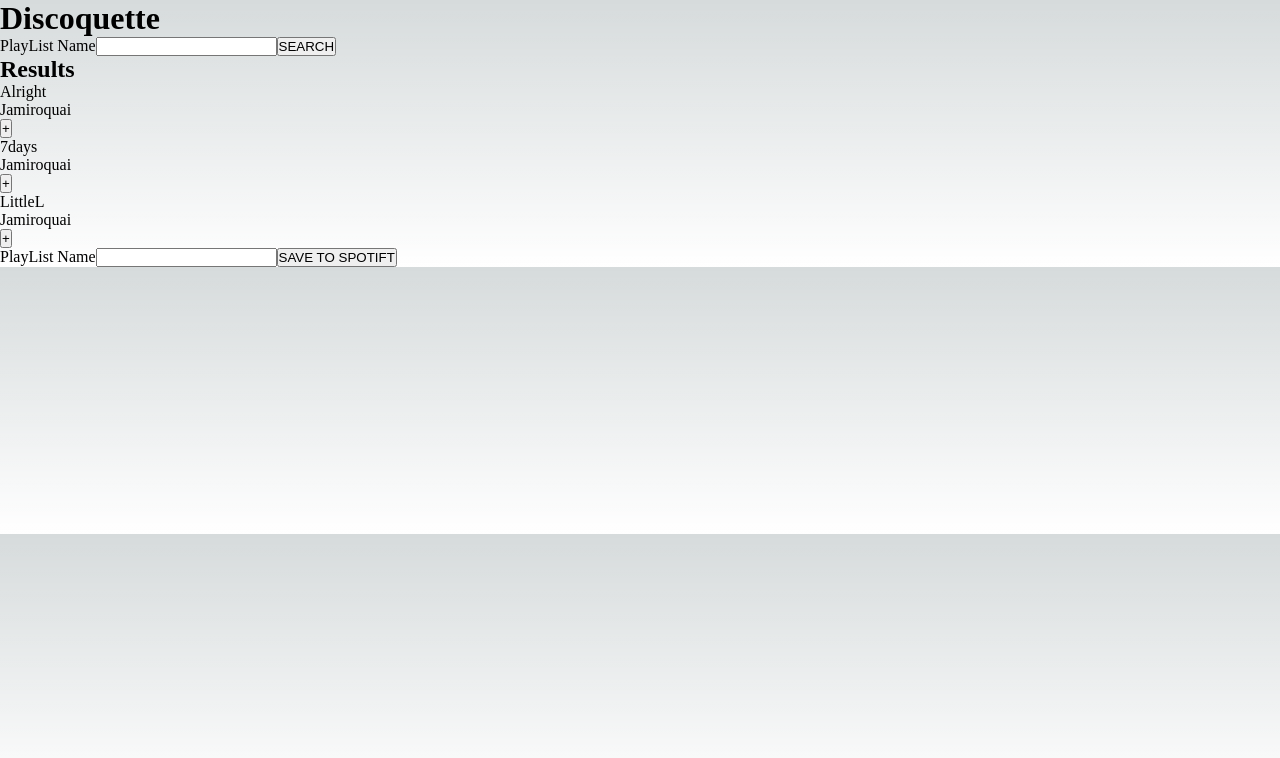
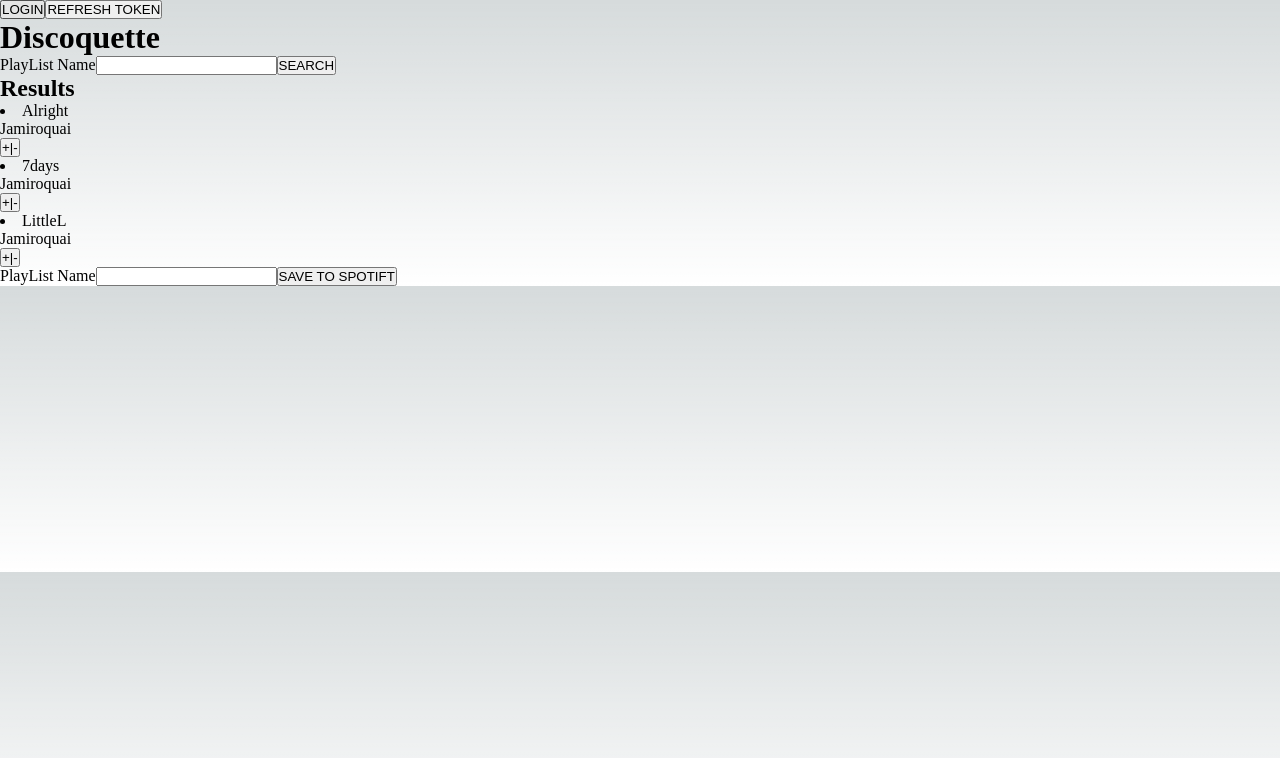
Before and after one commit to plandrew/discoquette, a Next.js app: page / in a window 1280 px wide. Shown: the top 758 px of the page. Built offline with nearby package versions, Linux system fonts and the light colour scheme.

Commit message:
Authorization

```diff
--- a/pages/Playlist.js
+++ b/pages/Playlist.js
@@ -20,7 +20,7 @@ export function Playlist(props) {
         </form>
         <div>
         {playlistTracks.map((track) => (
-                  <Track trackId={track.id} name={track.name} artist={track.artist} addTrackToPlaylist={props.addTrackToPlaylist}/>
+                  <Track trackId={track.id} name={track.name} artist={track.artist} addOrRemoveFromPlaylist={props.addOrRemoveFromPlaylist}/>
             ))}
         </div>
     </>
--- a/pages/Searchresults.js
+++ b/pages/Searchresults.js
@@ -9,7 +9,7 @@ export function Searchresults(props) {
             <>
             <h2>Results</h2>
             {props.results.map((track) => (
-                  <Track trackId={track.id} name={track.name} artist={track.artist} addTrackToPlaylist={props.addTrackToPlaylist}/>
+                  <Track trackId={track.id} name={track.name} artist={track.artist} addOrRemoveFromPlaylist={props.addOrRemoveFromPlaylist}/>
             ))}
             </>
       )
--- a/pages/Track.js
+++ b/pages/Track.js
@@ -3,7 +3,7 @@ import styles from '../styles/Track.module.css';
 function Track(props) {
 
   const handleAddClick = () => {
-    props.addTrackToPlaylist(props.trackId);
+    props.addOrRemoveFromPlaylist(props.trackId);
   };
 
 
@@ -11,7 +11,7 @@ function Track(props) {
   <li>
       {props.name}<br />
       {props.artist}<br />
-      <button onClick={handleAddClick}>+</button>
+      <button onClick={handleAddClick}>+|-</button>
   </li>
   );
 }
--- a/pages/index.js
+++ b/pages/index.js
@@ -1,4 +1,5 @@
-import { useState } from 'react';
+import { useState, useEffect } from 'react';
+import React, { useRef } from 'react';
 import Playlist from './Playlist.js'
 import Searchbar from './Searchbar.js'
 import {Searchresults} from './Searchresults.js'
@@ -8,9 +9,143 @@ import Utilities, {generateId} from './Utilities.js'
 
 export default function App() {
 
-  const [tracks, setTracks] = useState
-    (
-      [
+  const [token, setToken] = useState('');
+  const [refreshToken, setRefreshToken] = useState('');
+
+  //AUTHORIZATION
+
+  //CODE VERIFIER
+
+  function generateRandomString(length) {
+    let text = '';
+    let possible = 'ABCDEFGHIJKLMNOPQRSTUVWXYZabcdefghijklmnopqrstuvwxyz0123456789';
+
+    for (let i = 0; i < length; i++) {
+      text += possible.charAt(Math.floor(Math.random() * possible.length));
+    }
+    return text;
+  }
+
+  async function generateCodeChallenge(codeVerifier) {
+    function base64encode(string) {
+      return btoa(String.fromCharCode.apply(null, new Uint8Array(string)))
+        .replace(/\+/g, '-')
+        .replace(/\//g, '_')
+        .replace(/=+$/, '');
+    }
+
+    const encoder = new TextEncoder();
+    const data = encoder.encode(codeVerifier);
+    const digest = await window.crypto.subtle.digest('SHA-256', data);
+
+    return base64encode(digest);
+  }
+
+  const clientId = '0a7f801c76fe4efdacea3c10662f2b9a';
+  const redirectUri = 'http://localhost:3000';
+
+  let codeVerifier = generateRandomString(128);
+
+  function login() {
+    generateCodeChallenge(codeVerifier)
+      .then(codeChallenge => {
+        let state = generateRandomString(16);
+        let scope = 'user-read-private user-read-email';
+
+        localStorage.setItem('code_verifier', codeVerifier);
+
+        let args = new URLSearchParams({
+          response_type: 'code',
+          client_id: clientId,
+          scope: scope,
+          redirect_uri: redirectUri,
+          state: state,
+          code_challenge_method: 'S256',
+          code_challenge: codeChallenge
+        });
+
+        window.location = 'https://accounts.spotify.com/authorize?' + args;
+      })
+  }
+
+  useEffect(() => {
+    const urlParams = new URLSearchParams(window.location.search);
+    const code = urlParams.get('code');
+
+    if (code !== null) {
+      const codeVerifier = localStorage.getItem('code_verifier');
+      const body = new URLSearchParams({
+        grant_type: 'authorization_code',
+        code: code,
+        redirect_uri: redirectUri,
+        client_id: clientId,
+        code_verifier: codeVerifier
+      });
+      fetch('https://accounts.spotify.com/api/token', {
+        method: 'POST',
+        headers: {
+          'Content-Type': 'application/x-www-form-urlencoded'
+        },
+        body: body
+      })
+      .then(response => {
+        if (!response.ok) {
+          throw new Error('HTTP status ' + response.status);
+        }
+        return response.json();
+      })
+      .then(data => {
+        setToken(data.access_token);
+        setRefreshToken(data.refresh_token);
+        console.log(data);
+      })
+      .catch(error => {
+        console.error('Error:', error);
+      });
+
+      const baseUrl = window.location.href.split('?')[0];
+      history.replaceState(null, null, baseUrl);
+    }
+  }, []);
+
+  function getRefreshedToken()
+  {
+    if (refreshToken) {
+      const codeVerifier = localStorage.getItem('code_verifier');
+      const body = new URLSearchParams({
+        grant_type: 'refresh_token',
+        refresh_token: refreshToken,
+        client_id: clientId
+      });
+      fetch('https://accounts.spotify.com/api/token', {
+        method: 'POST',
+        headers: {
+          'Content-Type': 'application/x-www-form-urlencoded'
+        },
+        body: body
+      })
+      .then(response => {
+        if (!response.ok) {
+          throw new Error('HTTP status ' + response.status);
+        }
+        return response.json();
+      })
+      .then(data => {
+        setToken(data.access_token);
+        console.log(data);
+      })
+      .catch(error => {
+        console.error('Error:', error);
+      });
+    }
+  }
+
+  //ARRAY OF TRACKS FROM POSSESSED SPOTIFY API
+
+
+
+
+  const [tracks, setTracks] = useState([
     {
       name: 'Alright',
       artist: 'Jamiroquai',
@@ -29,35 +164,43 @@ export default function App() {
       album: 'Wild ostriches make the best pets.',
       id: generateId()
     }
-      ]
-    );
+  ]);
+
+  //PLAYLIST ARRAY OF OBJECTS
 
   const [playlistTracks, setPlaylistTracks] = useState([]);
 
-    const addTrackToPlaylist = (trackId) =>
-    {
+
+  const addOrRemoveFromPlaylist = (trackId) => {
     const trackToAdd = tracks.find(track => track.id === trackId);
-        setPlaylistTracks((prev) => [trackToAdd, ...prev]);
-        const newTracks = tracks.filter((element) => element !== trackToAdd);
+    const trackToRemove = playlistTracks.find(track => track.id === trackId);
+    if (trackToAdd) {
+      setPlaylistTracks(prev => [trackToAdd, ...prev]);
+      const newTracks = tracks.filter(element => element !== trackToAdd);
       setTracks(newTracks);
+    } else {
+      setTracks(prev => [trackToRemove, ...prev]);
+      const newPlaylist = playlistTracks.filter(element => element !== trackToRemove);
+      setPlaylistTracks(newPlaylist);
     }
+  };
+
+
+
+  //APPLICATION BODY
 
   return (
     <div>
+      <button onClick={login}>LOGIN</button>
+      <button onClick={getRefreshedToken}>REFRESH TOKEN</button>
       <header>
         <h1>Discoquette</h1>
+        <Searchbar />
       </header>
-      <div /*SearchBar*/>
-        <Searchbar />
+      <div className="App-playlist">
+        <Searchresults tracks={tracks} onAdd={addOrRemoveFromPlaylist} results={tracks}/>
+        <Playlist playlistTracks={playlistTracks} onRemove={addOrRemoveFromPlaylist} />
       </div>
-      <main>
-        <div /*Results*/>
-        <ul>
-          <Searchresults results={tracks} addTrackToPlaylist={addTrackToPlaylist}/>
-        </ul>
     </div>
-          <Playlist playlistTracks={playlistTracks} />
-      </main>
-    </div>
-  )
+  );
 }
```
Lines whose indentation alone changed are shown as unchanged.
